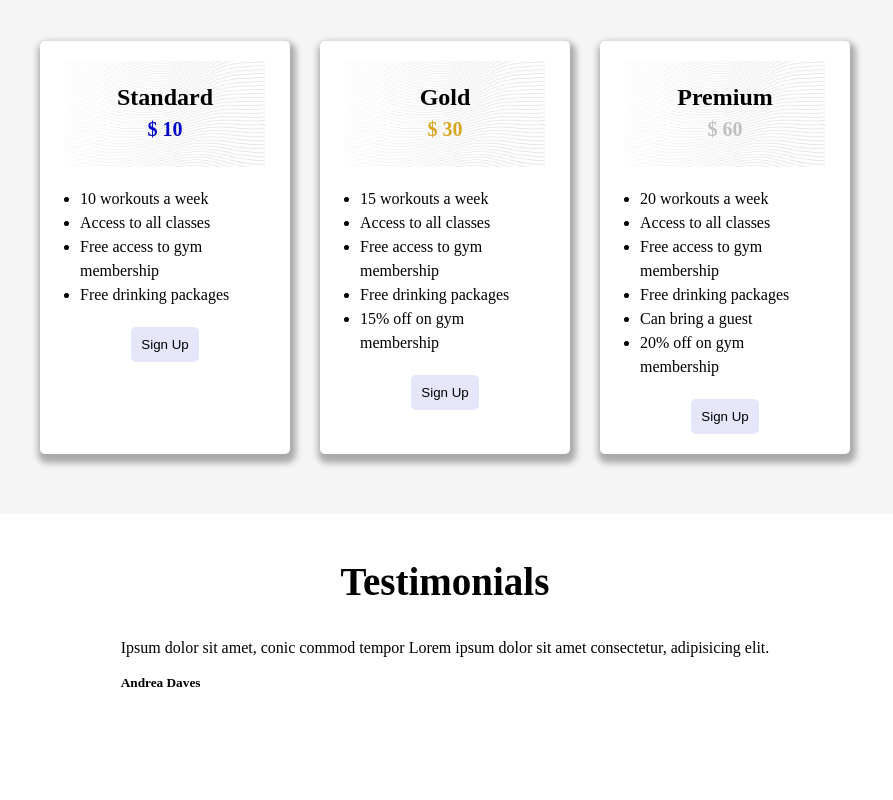
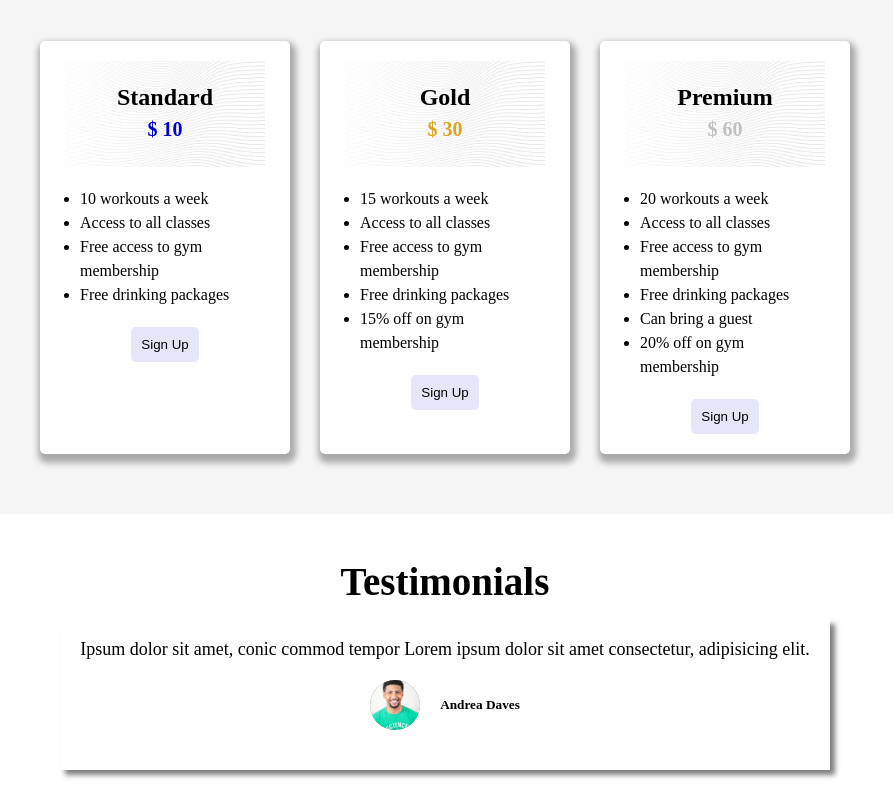
Before and after one commit to Bun-mi/Gym, a plain HTML site: page index.html in a window 1280 px wide. Shown: the part 1214-2014 px from the top of the page, without its empty margins (195-1088 px from the left). Before the commit the page ends 1955 px from the top, so only its background shows below. Drawn offline with nearby package versions, Linux system fonts and the light colour scheme.

Commit message:
testimonial updates

```diff
--- a/index.html
+++ b/index.html
@@ -151,15 +151,20 @@
             <h2>Testimonials</h2>
         </div>
         <div class="dets">
-            <div>
+            <div class="userdets">
                     Ipsum dolor sit amet, conic commod tempor Lorem ipsum dolor sit amet consectetur, adipisicing elit.
             </div>
             <div class="userinfo">
                 <div class="userimg">
-                    <img src="" alt="">
+                    <img src="image/pexels-justin-shaifer-501272-1222271.jpg" alt="">
                 </div>
                 <h5>Andrea Daves</h5>
             </div>
+        </div>
+        <div class="scroll-box">
+            <div class="dot"></div>
+            <div class="dot"></div>
+            <div class="dot"></div>
         </div>
     </div>
     <footer>
--- a/style/main.css
+++ b/style/main.css
@@ -216,4 +216,27 @@ hr{
 }
 .dets{
     padding: 20px;
+    box-shadow: 5px 5px 5px rgba(0,0,0,0.5);
 }
+.userdets{
+    font-size: 18px;
+}
+.userinfo{
+    display: flex;
+    gap: 20px;
+    padding: 20px;
+    align-items: center;
+    justify-content: center;
+}
+.userimg{
+    width: 50px;
+    height: 50px;
+    border-radius: 50%;
+    background-color: grey;
+    img{
+        width: 50px;
+        height: 50px;
+        border-radius: 50%;
+        object-fit: cover;
+    }
+}
```
Also changed, not shown: image/pexels-justin-shaifer-501272-1222271.jpg (added), 1 other file.
